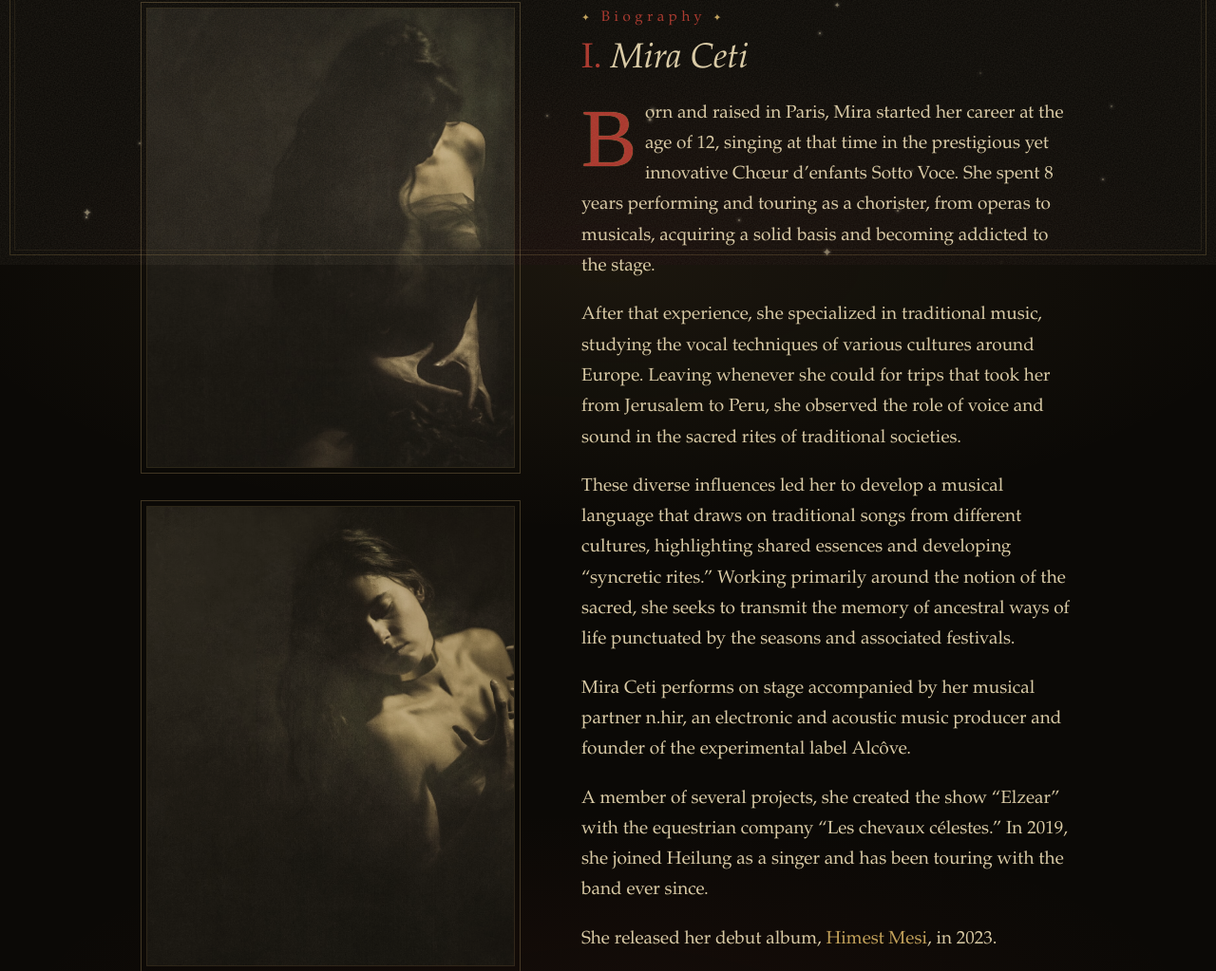
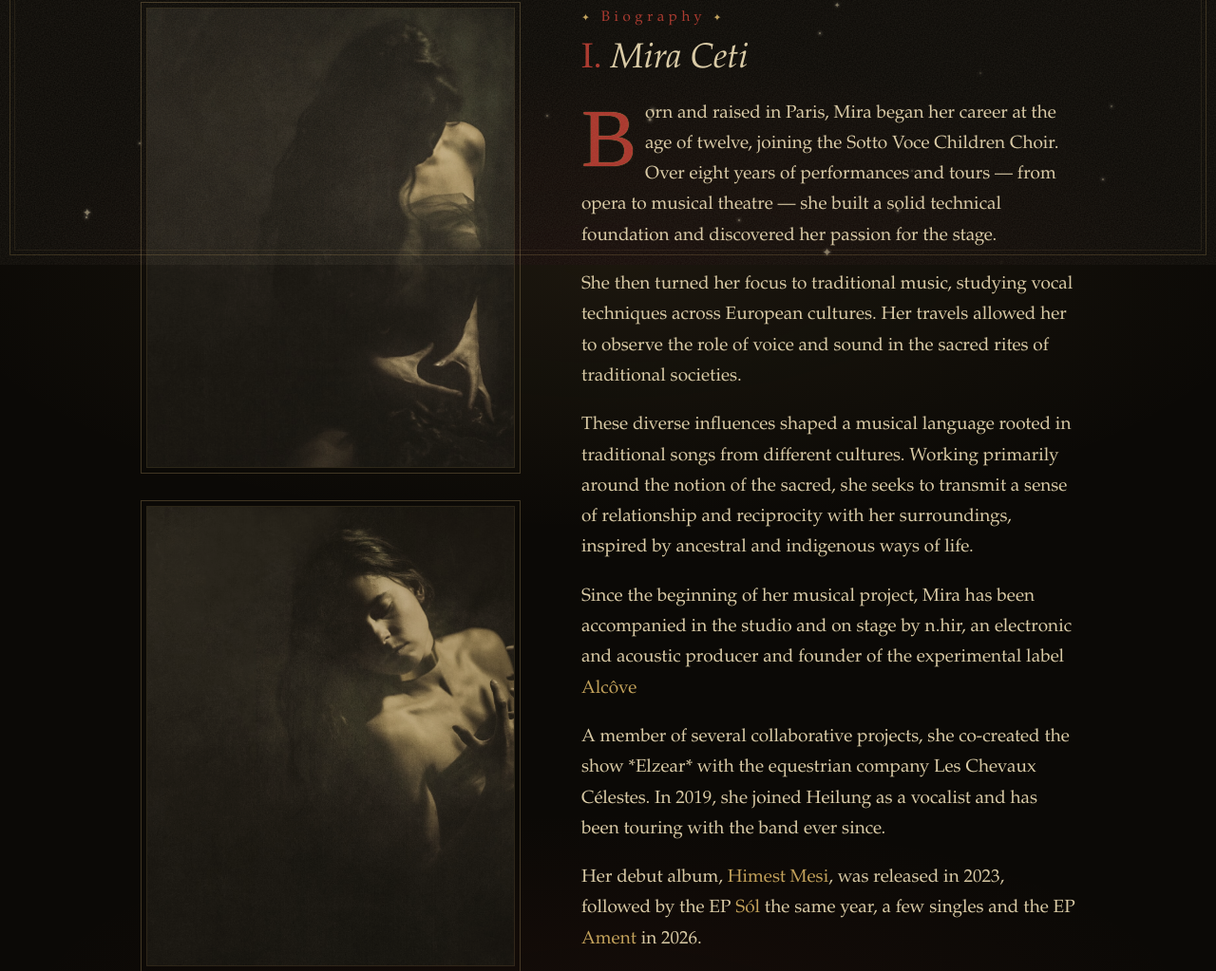
Before and after one commit to nlhm14/miracetimusic, a plain HTML site: page about.html in a window 1280 px wide. Shown: the part 521-1544 px from the top of the page at 95% size. Drawn offline with Linux system fonts and the light colour scheme; a web font is replaced by a local one.

Commit message:
update bio

```diff
--- a/about.html
+++ b/about.html
@@ -45,12 +45,12 @@
         <div>
           <span class="eyebrow">Biography</span>
           <h2>Mira Ceti</h2>
-          <p>Born and raised in Paris, Mira started her career at the age of 12, singing at that time in the prestigious yet innovative Chœur d’enfants Sotto Voce. She spent 8 years performing and touring as a chorister, from operas to musicals, acquiring a solid basis and becoming addicted to the stage.</p>
-          <p>After that experience, she specialized in traditional music, studying the vocal techniques of various cultures around Europe. Leaving whenever she could for trips that took her from Jerusalem to Peru, she observed the role of voice and sound in the sacred rites of traditional societies.</p>
-          <p>These diverse influences led her to develop a musical language that draws on traditional songs from different cultures, highlighting shared essences and developing “syncretic rites.” Working primarily around the notion of the sacred, she seeks to transmit the memory of ancestral ways of life punctuated by the seasons and associated festivals.</p>
-          <p>Mira Ceti performs on stage accompanied by her musical partner n.hir, an electronic and acoustic music producer and founder of the experimental label Alcôve.</p>
-          <p>A member of several projects, she created the show “Elzear” with the equestrian company “Les chevaux célestes.” In 2019, she joined Heilung as a singer and has been touring with the band ever since.</p>
-          <p>She released her debut album, <a href="music.html">Himest Mesi</a>, in 2023.</p>
+          <p>Born and raised in Paris, Mira began her career at the age of twelve, joining the Sotto Voce Children Choir. Over eight years of performances and tours — from opera to musical theatre — she built a solid technical foundation and discovered her passion for the stage.</p>
+          <p>She then turned her focus to traditional music, studying vocal techniques across European cultures. Her travels allowed her to observe the role of voice and sound in the sacred rites of traditional societies.</p>
+          <p>These diverse influences shaped a musical language rooted in traditional songs from different cultures. Working primarily around the notion of the sacred, she seeks to transmit a sense of relationship and reciprocity with her surroundings, inspired by ancestral and indigenous ways of life.</p>
+          <p>Since the beginning of her musical project, Mira has been accompanied in the studio and on stage by n.hir, an electronic and acoustic producer and founder of the experimental label <a href="music.html">Alcôve</a></p>
+          <p>A member of several collaborative projects, she co-created the show *Elzear* with the equestrian company Les Chevaux Célestes. In 2019, she joined Heilung as a vocalist and has been touring with the band ever since.</p>
+          <p>Her debut album, <a href="music.html">Himest Mesi</a>, was released in 2023, followed by the EP <a href="music.html">Sól</a> the same year, a few singles and the EP <a href="music.html">Ament</a> in 2026.</p>
           <p style="margin-top:28px"><a class="btn btn-primary" href="contact.html">Get in touch</a></p>
         </div>
       </div>
```
